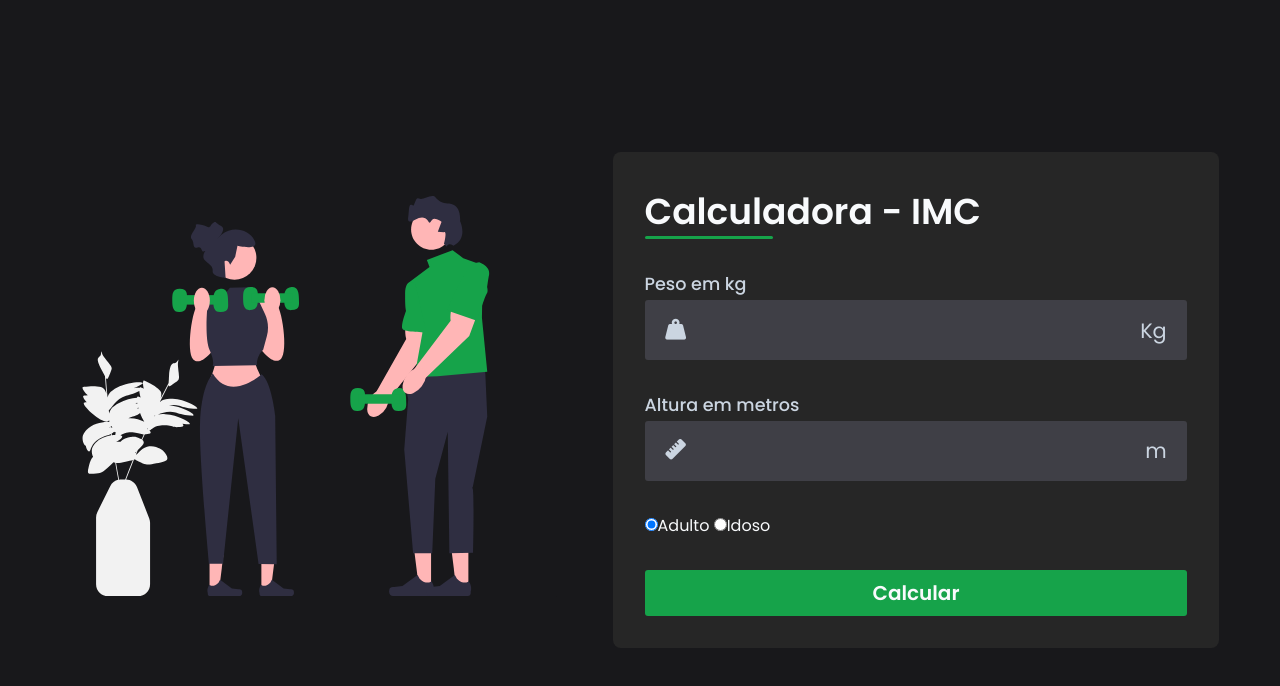
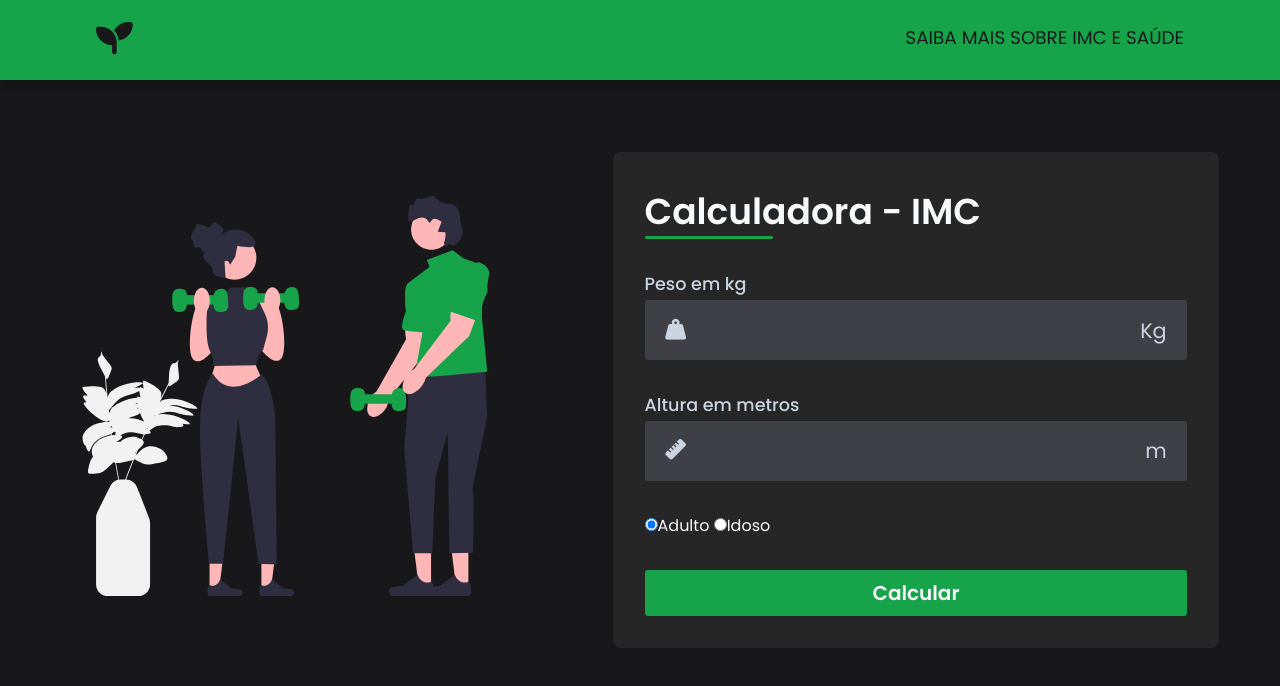
Before and after one commit to caty16/Cataryna_calculo_IMC, a plain HTML site: page index.html in a window 1280 px wide. Drawn offline with Linux system fonts and the light colour scheme.

Commit message:
agora vai

```diff
--- a/css/style.css
+++ b/css/style.css
@@ -14,6 +14,63 @@ body {
     width: 100%;
     height: 100vh;
     background-color: #18181b;
+}
+
+header {
+    width: 100%;
+    height: 10vh;
+    background-color: #16a34a;
+    box-shadow: 6px 6px 8px 0px rgba(0, 0, 0, 0.25); ;
+    position: fixed;
+    top: 0;
+    z-index: 1;
+}
+
+.nav-bar{
+    display: flex;
+    justify-content: space-between;
+    padding: 1.5rem 6rem;
+}
+
+.logo{
+    display: flex;
+    align-items: center;
+    text-decoration: none;
+}
+
+.nav-list{
+    display: flex;
+    align-items: center;
+
+}
+
+.nav-list ul{
+    display: flex;
+    justify-content: center;
+    list-style: none;
+
+}
+
+
+.nav-link{
+    text-decoration: none;
+    font-size: 1.15rem;
+    color: #18181b;
+    font-weight: 400;
+}
+
+nav ul a:not(.btn)::after{
+    content: "";
+    background-color: #ffffffb7;
+    height: 3px;
+    width: 0%;
+    display: block;
+    margin: 0 auto;
+    transition: 0.3s;
+}
+
+nav ul a:hover::after{
+    width: 100%;
 }
 
 #container {
--- a/css/stylepage1.css
+++ b/css/stylepage1.css
@@ -91,6 +91,7 @@ section{
 
 .title-imc{
     font-size: 25px;
+
 }
 .text-imc p{
     align-items: center;
--- a/index.html
+++ b/index.html
@@ -5,16 +5,30 @@
     <meta http-equiv="X-UA-Compatible" content="IE=edge">
     <meta name="viewport" content="width=device-width, initial-scale=1.0">
 
-    <link rel="stylesheet" href="../css/style.css">
+    <link rel="stylesheet" href="./css/style.css">
 
     <link rel="stylesheet" href="https://cdnjs.cloudflare.com/ajax/libs/font-awesome/6.2.1/css/all.min.css" integrity="sha512-MV7K8+y+gLIBoVD59lQIYicR65iaqukzvf/nwasF0nqhPay5w/9lJmVM2hMDcnK1OnMGCdVK+iQrJ7lzPJQd1w==" crossorigin="anonymous" referrerpolicy="no-referrer" />
 
     <title>Calculadora de IMC</title>
 </head>
 <body>
+    <header>
+        <nav class = "nav-bar">
+            <div class="logo">
+                <a href="./index.html" class = "nav-link">
+                    <i class="fa-solid fa-seedling fa-2xl"></i>
+                </a>
+            </div>
+            <div class = "nav-list">
+                <ul class = "ul">
+                    <a href="./pages/page1.html" class = "nav-link">SAIBA MAIS SOBRE IMC E SAÚDE</a>
+                </ul>
+            </div>
+        </nav>
+    </header>
     <main id="container">
         <section id="img">
-            <img src="../imgs/illustration.svg" alt="">
+            <img src="./imgs/illustration.svg" alt="">
         </section>
 
         <section id="calculator">
@@ -72,18 +86,18 @@
                     </div>
 
                     <div>
-                        <img id="imgResult" src="../imgs/" alt="">
+                        <img id="imgResult" src="./imgs/" alt="">
                     </div>
                 </div>
 
                 <div id="more_info">
-                    <li><a href= "../pages/page1.html">Mais informações sobre IMC e saúde</li>
+                    <li><a href= "./pages/page1.html">Mais informações sobre IMC e saúde</li>
                         <i class="fa-solid fa-arrow-up-right-from-square"></i>
                     </a>
                 </div>
             </div>
         </section>
     </main>
-    <script src="../js/script.js"></script>
+    <script src="./js/script.js"></script>
 </body>
 </html>
```
Also changed, not shown: pages/page1.html (+7 -8 lines).
